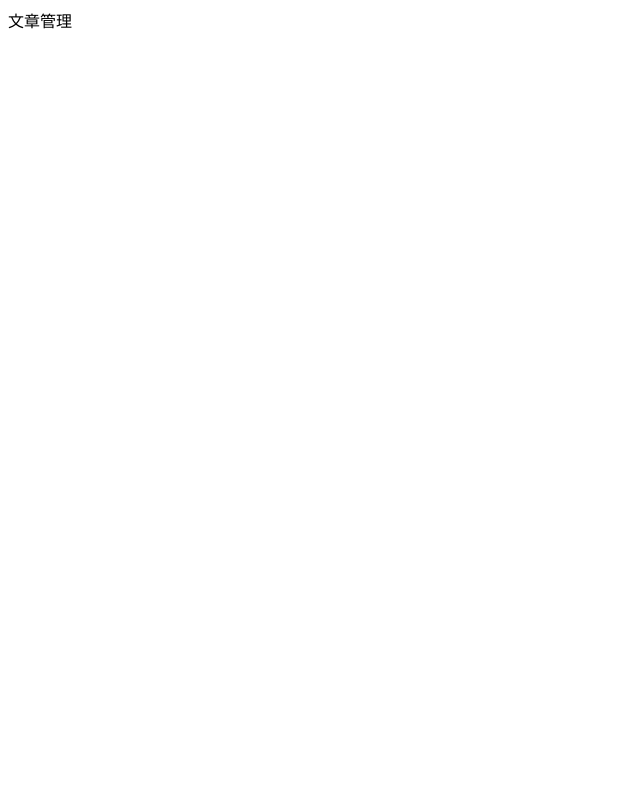
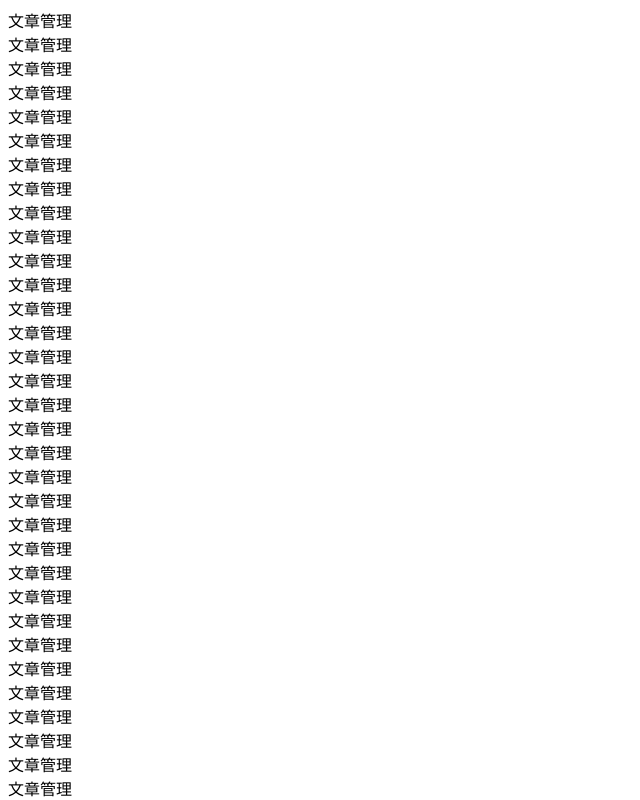
Before and after one commit to george518/PP_admin-template, a plain HTML site: page html/article.html in a window 1280 px wide. Shown: the top 800 px of the page, without its empty margins (0-640 px from the left). Drawn offline with Linux system fonts and the light colour scheme.

```diff
--- a/html/article.html
+++ b/html/article.html
@@ -5,6 +5,77 @@
     <title>Document</title>
 </head>
 <body>
-    文章管理
+	<div style="width: 100%;height:1000px;">
+        文章管理<br>
+        文章管理<br>
+        文章管理<br>
+        文章管理<br>
+        文章管理<br>
+        文章管理<br>
+        文章管理<br>
+        文章管理<br>
+        文章管理<br>
+        文章管理<br>
+        文章管理<br>
+        文章管理<br>
+        文章管理<br>
+        文章管理<br>
+        文章管理<br>
+        文章管理<br>
+        文章管理<br>
+        文章管理<br>
+        文章管理<br>
+        文章管理<br>
+        文章管理<br>
+        文章管理<br>
+        文章管理<br>
+        文章管理<br>
+        文章管理<br>
+        文章管理<br>
+        文章管理<br>
+        文章管理<br>
+        文章管理<br>
+        文章管理<br>
+        文章管理<br>
+        文章管理<br>
+        文章管理<br>
+        文章管理<br>
+        文章管理<br>
+        文章管理<br>
+        文章管理<br>
+        文章管理<br>
+        文章管理<br>
+        文章管理<br>
+        文章管理<br>
+        文章管理<br>
+        文章管理<br>
+        文章管理<br>
+        文章管理<br>
+        文章管理<br>
+        文章管理<br>
+        文章管理<br>
+        文章管理<br>
+        文章管理<br>
+        文章管理<br>
+        文章管理<br>
+        文章管理<br>
+        文章管理<br>
+        文章管理<br>
+        文章管理<br>
+        文章管理<br>
+        文章管理<br>
+        文章管理<br>
+        文章管理<br>
+        文章管理<br>
+        文章管理<br>
+        文章管理<br>
+        文章管理<br>
+        文章管理<br>
+        文章管理<br>
+        文章管理<br>
+        文章管理<br>
+		文章管理<br>
+	</div>
+
 </body>
 </html>
--- a/static/admin/css/main.css
+++ b/static/admin/css/main.css
@@ -36,7 +36,7 @@
 }
 
 .pp-main{
-	left: 50px;
+	left: 50px !important;
 }
 
 .pp-tab{
```
Also changed, not shown: html/index.html (+46 -21 lines), html/password.html (+29 -9 lines), html/start.html (+6 -2 lines).
